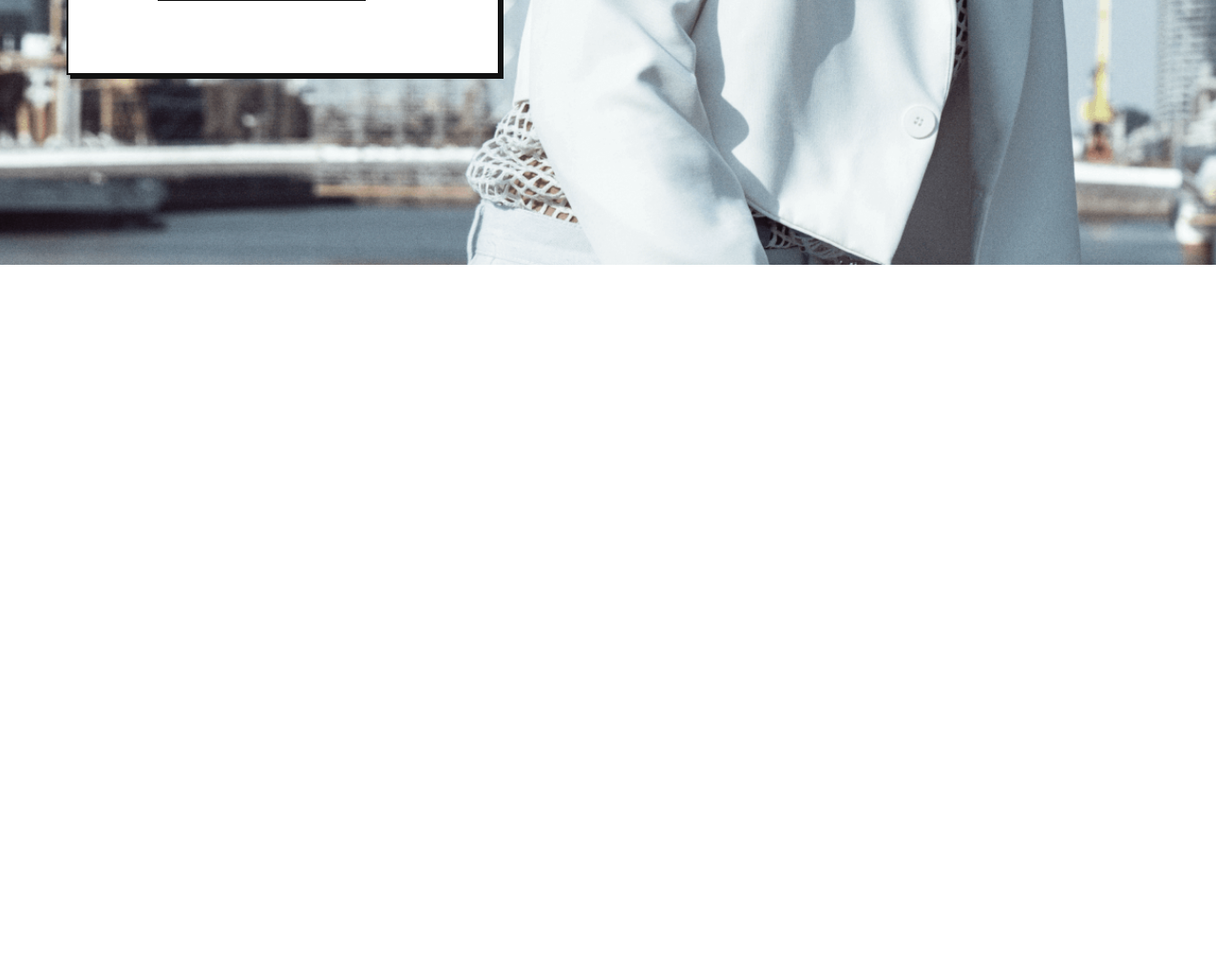
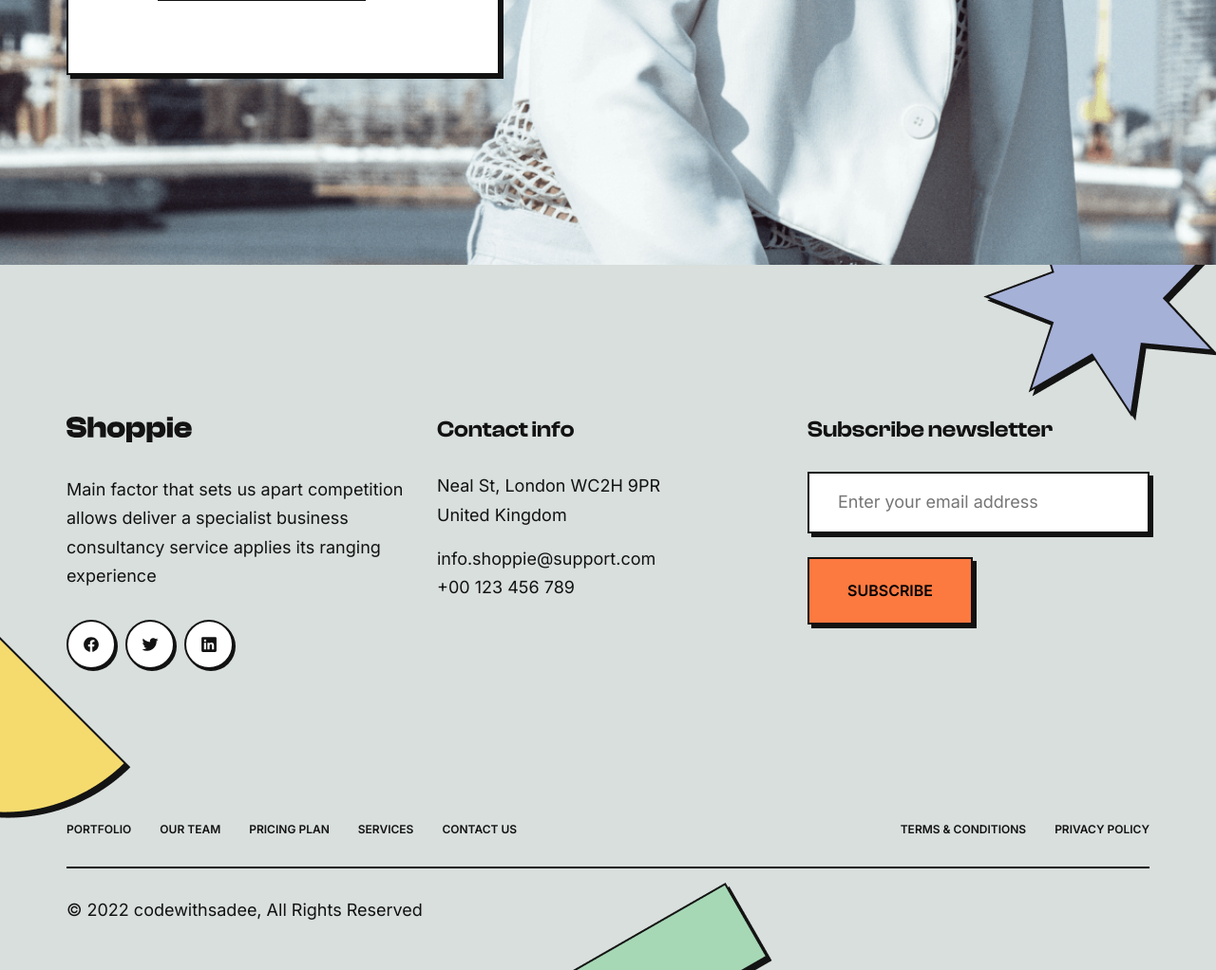
Before and after one commit to AbhiDiva96/E-Commerce-app, a plain HTML site: page index.html in a window 1280 px wide. Shown: the part 3977-4999 px from the top of the page at 95% size. Before the commit the page ends 4256 px from the top, so only its background shows below. Drawn offline with nearby package versions, Linux system fonts and the light colour scheme.

Commit message:
Added Footer Section

```diff
--- a/index.html
+++ b/index.html
@@ -481,9 +481,120 @@
 
 
 
-  <!--
-    - #FOOTER
-  -->
+
+    <!-- - #FOOTER -->
+    <footer class="footer">
+    <div class="container">
+
+      <div class="footer-top">
+
+        <div class="footer-brand">
+
+          <a href="#" class="logo">
+            <img src="./assets/images/logo.svg" width="132" height="27" loading="lazy" alt="shoppie home">
+          </a>
+
+          <p class="footer-text">
+            Main factor that sets us apart competition allows deliver a specialist business consultancy service applies
+            its ranging experience
+          </p>
+
+          <ul class="social-list">
+
+            <li>
+              <a href="#" class="social-link">
+                <ion-icon name="logo-facebook"></ion-icon>
+              </a>
+            </li>
+
+            <li>
+              <a href="#" class="social-link">
+                <ion-icon name="logo-twitter"></ion-icon>
+              </a>
+            </li>
+
+            <li>
+              <a href="#" class="social-link">
+                <ion-icon name="logo-linkedin"></ion-icon>
+              </a>
+            </li>
+
+          </ul>
+
+        </div>
+
+        <ul class="footer-list">
+
+          <li>
+            <p class="footer-list-title title">Contact info</p>
+
+            <address class="footer-text">
+              Neal St, London WC2H 9PR <br>
+              United Kingdom
+            </address>
+          </li>
+
+          <li>
+            <a href="mailto:info.shoppie@support.com" class="email">info.shoppie@support.com</a>
+          </li>
+
+          <li>
+            <a href="tel:+00 123 456 789" class="call">+00 123 456 789</a>
+          </li>
+
+        </ul>
+
+        <div class="footer-list">
+
+          <p class="footer-list-title title">Subscribe newsletter</p>
+
+          <input type="email" name="email_address" placeholder="Enter your email address" required autocomplete="off"
+            class="input-field">
+
+          <button class="btn btn-secondary">Subscribe</button>
+
+        </div>
+
+      </div>
+
+      <div class="footer-bottom">
+
+        <div class="wrapper">
+          <div class="link-wrapper">
+
+            <a href="#" class="footer-bottom-link">Portfolio</a>
+            <a href="#" class="footer-bottom-link">Our Team</a>
+            <a href="#" class="footer-bottom-link">Pricing Plan</a>
+            <a href="#" class="footer-bottom-link">Services</a>
+            <a href="#" class="footer-bottom-link">Contact Us</a>
+
+          </div>
+
+          <div class="link-wrapper">
+            <a href="#" class="footer-bottom-link">Terms & Conditions</a>
+
+            <a href="#" class="footer-bottom-link">Privacy Policy</a>
+          </div>
+        </div>
+
+        <p class="copyright">
+          &copy; 2022 codewithsadee, All Rights Reserved
+        </p>
+
+      </div>
+
+      <img src="./assets/images/footer-shape-1.png" width="245" height="165" loading="lazy" alt="shape"
+        class="shape shape-1">
+
+      <img src="./assets/images/footer-shape-2.png" width="138" height="316" loading="lazy" alt="shape"
+        class="shape shape-2">
+
+      <img src="./assets/images/footer-shape-3.png" width="346" height="92" loading="lazy" alt="shape"
+        class="shape shape-3">
+
+    </div>
+  </footer>
+
 
 
 
```
